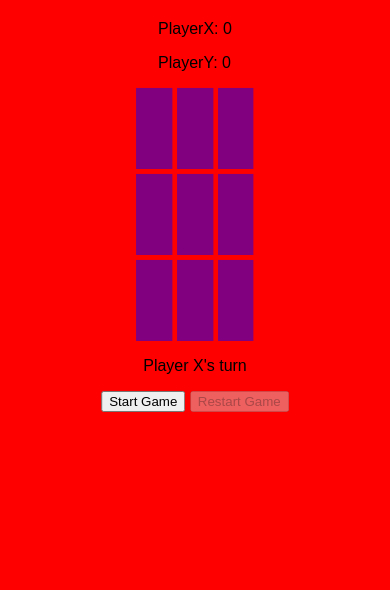
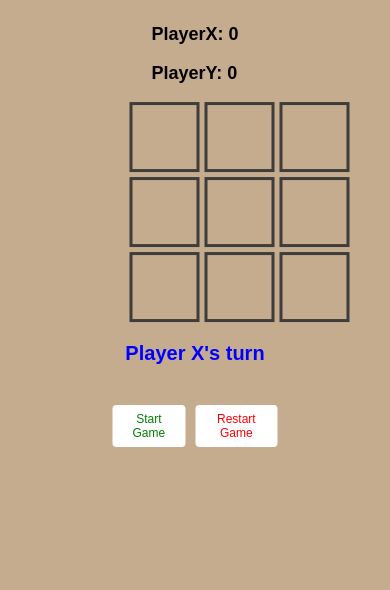
Before and after one commit to mujju-0/Tic-Tac-Toe-Game, a plain HTML site: page index.html in a window 390 px wide. Shown: the part 254-844 px from the top of the page. Drawn offline with Linux system fonts and the light colour scheme.

Commit message:
Update style.css

```diff
--- a/style.css
+++ b/style.css
@@ -1,14 +1,16 @@
-:root {
-    /* colors */
-    --currentPlayer-color: blue;
-    --bg-color: red;
-    --board-color: purple;
+ :root {
+    /* Colors */
+    --currentPlayer-color: #ae823a;
+    --bg-color:#c6ac8f;
+    --board-color: #c6ac8f;
+    --org-color:#3e3d3a ;
 
-    /* Fonts Size */
-    --font-size: 1rem;
+    /* Font Sizes */
+    --font-size: 2rem;
     --smallfont-size: 20px;
 }
 
+/* Global styles */
 body {
     font-family: Arial, sans-serif;
     margin: 0;
@@ -18,6 +20,7 @@ body {
     background-color: var(--bg-color);
 }
 
+/* Main container */
 main {
     position: absolute;
     top: 50%;
@@ -28,37 +31,194 @@ main {
     align-items: center;
     justify-content: center;
     background-color: var(--bg-color);
+    width: 90%;
+    max-width: 600px; /* Prevents the main section from getting too wide on large screens */
+    padding: 20px;
+    box-sizing: border-box;
 }
 
+/* Score board  */
+#score{
+    font-weight: bold;
+    font-size: 18px;
+}
+/* Game board grid */
 #main_div {
     display: grid;
     grid-template-columns: repeat(3, 1fr);
     grid-template-rows: repeat(3, 1fr);
     gap: 5px;
-    width: 30vw;
-    height: 30vh;
+    width: 100%;
+    height: auto;
+    aspect-ratio: 1; /* Keeps the grid square */
 }
 
+/* Button styles inside the grid */
 #main_div > button {
+    border: solid var(--org-color) !important;
     display: flex;
     align-items: center;
     justify-content: center;
     border: 2px solid var(--board-color);
     background-color: var(--board-color);
     font-size: var(--font-size);
-    color: white;
+    color: var(--org-color);
     font-weight: bold;
     cursor: pointer;
     transition: background-color 0.3s;
+    padding: 15px;
 }
 
+/* Button hover effect */
 #main_div > button:hover {
     background-color: var(--currentPlayer-color);
 }
 
-#status {
-    margin-top: 1rem;
+/* Disabled button styles */
+#main_div button:disabled {
+    background-color: #f0f0f0;
+}
+
+/* Action buttons (Start, Restart) */
+#buttons {
+    margin-top: 20px;
+    display: flex;
+    gap: 10px;
+}
+
+#buttons > button {
+    padding: 10px 20px;
+    font-size: 16px;
+    cursor: pointer;
+    border: none;
+    border-radius: 4px;
+    background-color: #fff;
+    color: var(--board-color);
+    transition: background-color 0.3s, color 0.3s;
+}
+#buttons > #start-btn{
+    background-color: #fff;
+    color: green;
+}
+
+#buttons > #start-btn:hover {
+    color: #fff;
+    background-color: green;
+}
+
+#buttons > #restart-btn{
+    background-color: #fff;
+    color: red;
+}
+#buttons > #restart-btn:hover {
+    color: #fff;
+    background-color: #ca0707;
+}
+
+/* Message display */
+#message {
+    margin-top: 20px;
     font-size: var(--smallfont-size);
     font-weight: bold;
-    color: white;
+    color: blue;
 }
+
+/* Media Queries for Responsiveness */
+
+/* Tablet devices (up to 768px) */
+@media (max-width: 768px) {
+    /* Reduce font size for smaller screens */
+    /* :root {
+        --font-size: 2.1rem;
+    } */
+
+    /* Main section */
+    main {
+        width: 60%; /* Allow more space */
+        max-width: 350px; /* Adjust max-width for tablet sizes */
+    }
+
+    /* Game board size */
+    #main_div {
+        width: 80%; /* Slightly smaller game board */
+    }
+
+    /* Button padding for small devices */
+    #main_div > button {
+        /* border: solid black; */
+        padding: 12px;
+        font-size: var(--font-size);
+    }
+
+    /* Action buttons (Start, Restart) */
+    #buttons > button {
+        padding: 8px 16px;
+        font-size: 14px;
+    }
+
+    #message {
+        font-size: var(--smallfont-size);
+    }
+}
+
+/* Mobile phones (up to 480px) */
+@media (max-width: 480px) {
+    /* Further adjust font size */
+    /* :root {
+        --font-size: 0.8rem;
+        --smallfont-size: 16px;
+    } */
+
+    /* Reduce main section padding */
+    main {
+        width: 50%; /* Allow full width */
+        max-width: 250px; /* Set max-width for small phones */
+        padding: 15px;
+    }
+
+    /* Game board grid adjustments */
+    #main_div {
+        width: 80%;
+    }
+
+    /* Button adjustments for smaller devices */
+    #main_div > button {
+        font-size: var(--font-size);
+        padding: 10px; /* Less padding on smaller screens */
+        width: 70px; /* Smaller button size */
+        height: 70px;
+    }
+
+    /* Action buttons (Start, Restart) */
+    #buttons > button {
+        padding: 7px 14px;
+        font-size: 12px;
+    }
+
+    /* Message display font size */
+    #message {
+        font-size: var(--smallfont-size);
+    }
+}
+
+/* Larger Screens (Laptops, Desktops) - (larger than 768px) */
+@media (min-width: 769px) {
+    main {
+        width: 70%; /* More space for laptop screens */
+    }
+
+    /* Game board grid settings for larger screens */
+    #main_div {
+        width: 50%;
+    }
+
+    #main_div > button {
+        padding: 15px; /* Standard padding */
+        font-size: 3rem;
+    }
+
+    #buttons > button {
+        padding: 12px 20px;
+        font-size: 16px;
+    }
+}
```
